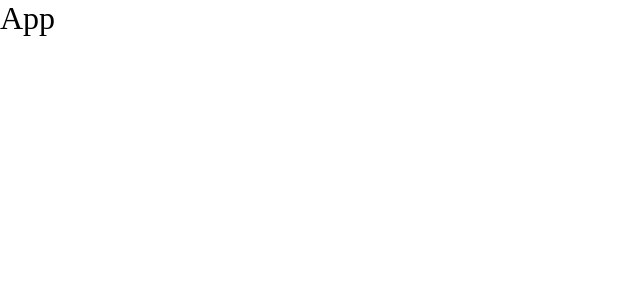
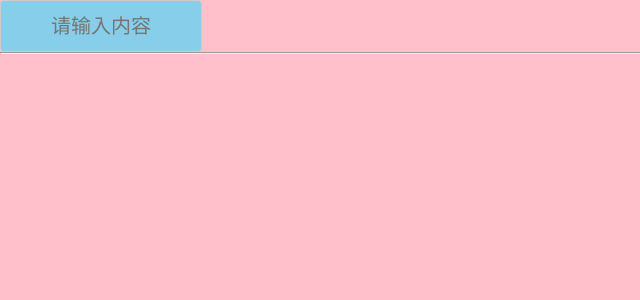
Before and after one commit to wdk52154/Learn-React, a React app: page / in a window 1280 px wide. Shown: the top 300 px of the page, without its empty margins (0-640 px from the left). Built offline with nearby package versions, Linux system fonts and the light colour scheme.

Commit message:
进行一次提交

```diff
--- a/src/App.tsx
+++ b/src/App.tsx
@@ -1,8 +1,9 @@
 import React from 'react';
+import TodoList from './components/Todo-list';
 const App: React.FC = () => {
   return (
     <>
-      <h1>App</h1>
+      <TodoList />
     </>
   );
 };
--- a/src/components/Todo-list/Todoinput.tsx
+++ b/src/components/Todo-list/Todoinput.tsx
@@ -7,6 +7,7 @@ const Todoinput: React.FC<TodoinputProps> = ({ save }) => {
   console.log('save', save);
   return (
     <input
+      className="todo-input"
       placeholder="请输入内容"
       onKeyUp={(e: any) => {
         if (e.keyCode === 13) {
--- a/src/components/Todo-list/index.tsx
+++ b/src/components/Todo-list/index.tsx
@@ -1,6 +1,7 @@
 import React, { useCallback, useState } from 'react';
 import Todoinput from './Todoinput';
 import Todos from './Todos';
+import styled from 'styled-components';
 
 interface List {
   list?: any;
@@ -8,6 +9,34 @@ interface List {
   isEnd?: boolean;
   id?: any;
 }
+
+const TodolistBox = styled.div`
+  .todo-list {
+    width: 100vw;
+    height: 100vh;
+    background-color: pink;
+    .todo-input {
+      background-color: skyblue;
+      text-align: center;
+      width: 200px;
+      height: 50px;
+      border: 1px solid #ccc;
+      border-radius: 4px;
+      font-size: 20px;
+      outline: none; //移除焦点时的默认轮廓线
+    }
+    .todos {
+      .item {
+        button {
+          width: 100px;
+          height: 40px;
+          background-color: skyblue;
+        }
+      }
+    }
+  }
+`;
+
 const TodoList: React.FC = () => {
   const [list, setList] = useState<List[]>([]);
   //保存方法
@@ -26,11 +55,13 @@ const TodoList: React.FC = () => {
     );
   }, []);
   return (
-    <div className="todo-list">
-      <Todoinput save={save} />
-      <hr />
-      <Todos list={list} del={del} end={end} />
-    </div>
+    <TodolistBox>
+      <div className="todo-list">
+        <Todoinput save={save} />
+        <hr />
+        <Todos list={list} del={del} end={end} />
+      </div>
+    </TodolistBox>
   );
 };
 export default TodoList;
```
Also changed, not shown: src/assets/style/global.less (+1 -9 lines), src/hooks/useState/Us1.tsx (added, +24 -0 lines), src/hooks/useState/Us2.tsx (added, +17 -0 lines).
